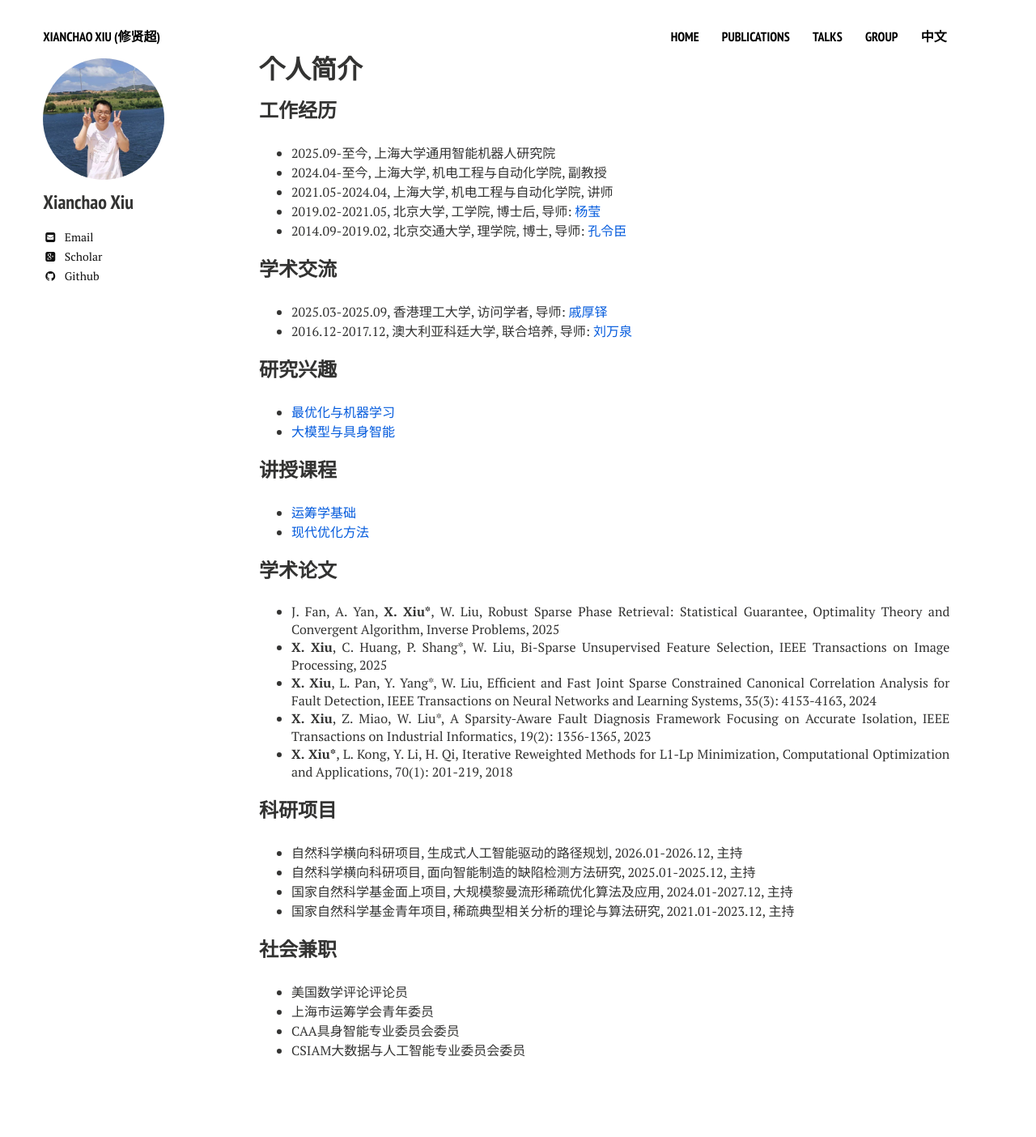
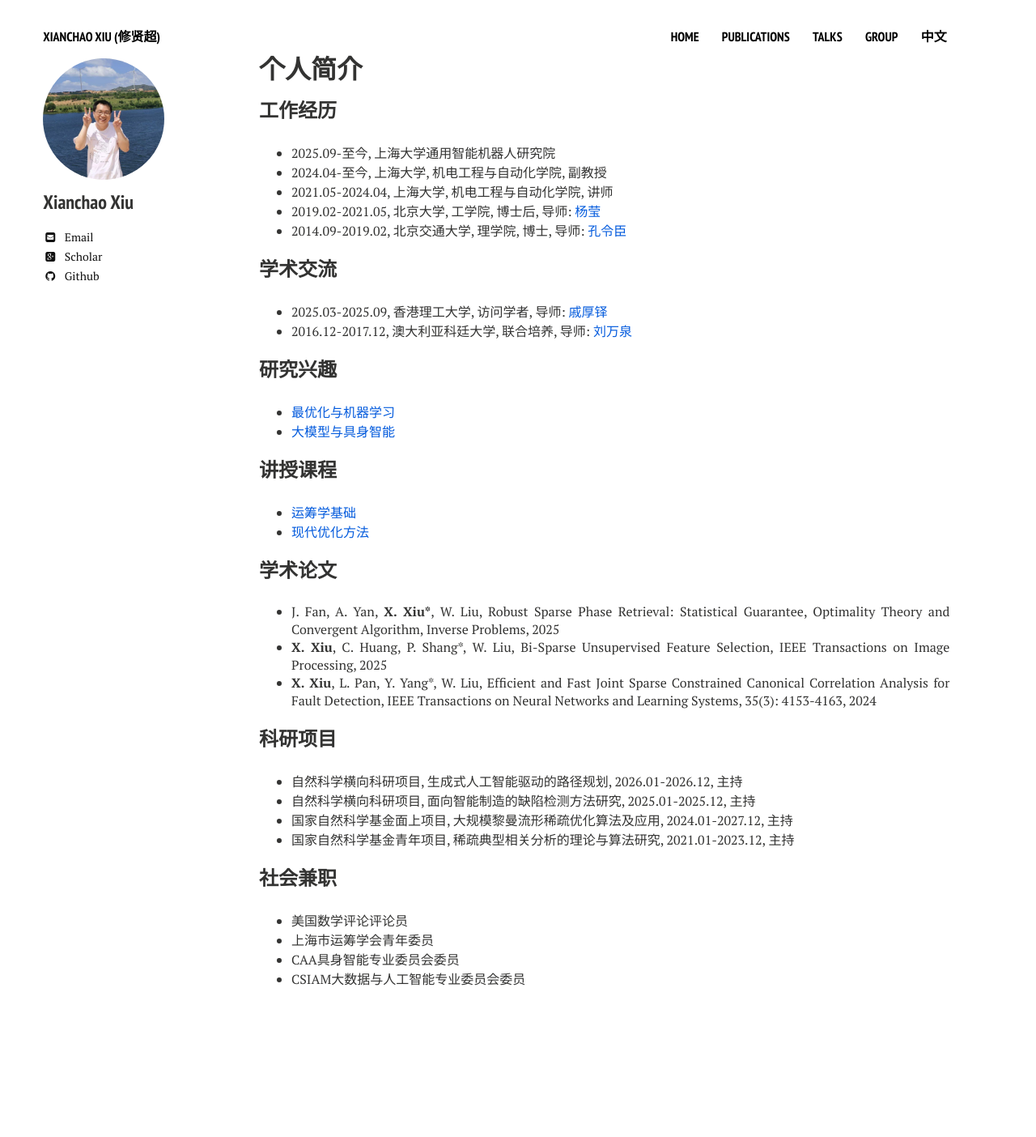
Before and after one commit to xianchaoxiu/xianchaoxiu.github.io, a Jekyll site: the page built from chinese/index.md, in a window 1280 px wide. Shown: the whole page at 81% size. Built offline with Jekyll 4.4.1, drawn with Linux system fonts in a browser that asks for light colours; nearby versions of some CDN libraries; after the commit the page ends 1316 px from its top, so only the background shows below that.

Commit message:
Update index.md

```diff
--- a/chinese/index.md
+++ b/chinese/index.md
@@ -34,8 +34,7 @@ share: false
 * J. Fan, A. Yan, <b>X. Xiu*</b>, W. Liu, Robust Sparse Phase Retrieval: Statistical Guarantee, Optimality Theory and Convergent Algorithm, Inverse Problems, 2025 <br>
 * <b>X. Xiu</b>, C. Huang, P. Shang*, W. Liu, Bi-Sparse Unsupervised Feature Selection, IEEE Transactions on Image Processing, 2025 <br>
 * <b>X. Xiu</b>, L. Pan, Y. Yang*, W. Liu, Efficient and Fast Joint Sparse Constrained Canonical Correlation Analysis for Fault Detection, IEEE Transactions on Neural Networks and Learning Systems, 35(3): 4153-4163, 2024 <br>
-* <b>X. Xiu</b>, Z. Miao, W. Liu*, A Sparsity-Aware Fault Diagnosis Framework Focusing on Accurate Isolation, IEEE Transactions on Industrial Informatics, 19(2): 1356-1365, 2023 <br>
-* <b>X. Xiu*</b>, L. Kong, Y. Li, H. Qi, Iterative Reweighted Methods for L1-Lp Minimization, Computational Optimization and Applications, 70(1): 201-219, 2018 <br>
+
 
 ### 科研项目
 * 自然科学横向科研项目, 生成式人工智能驱动的路径规划, 2026.01-2026.12, 主持 <br>
```
